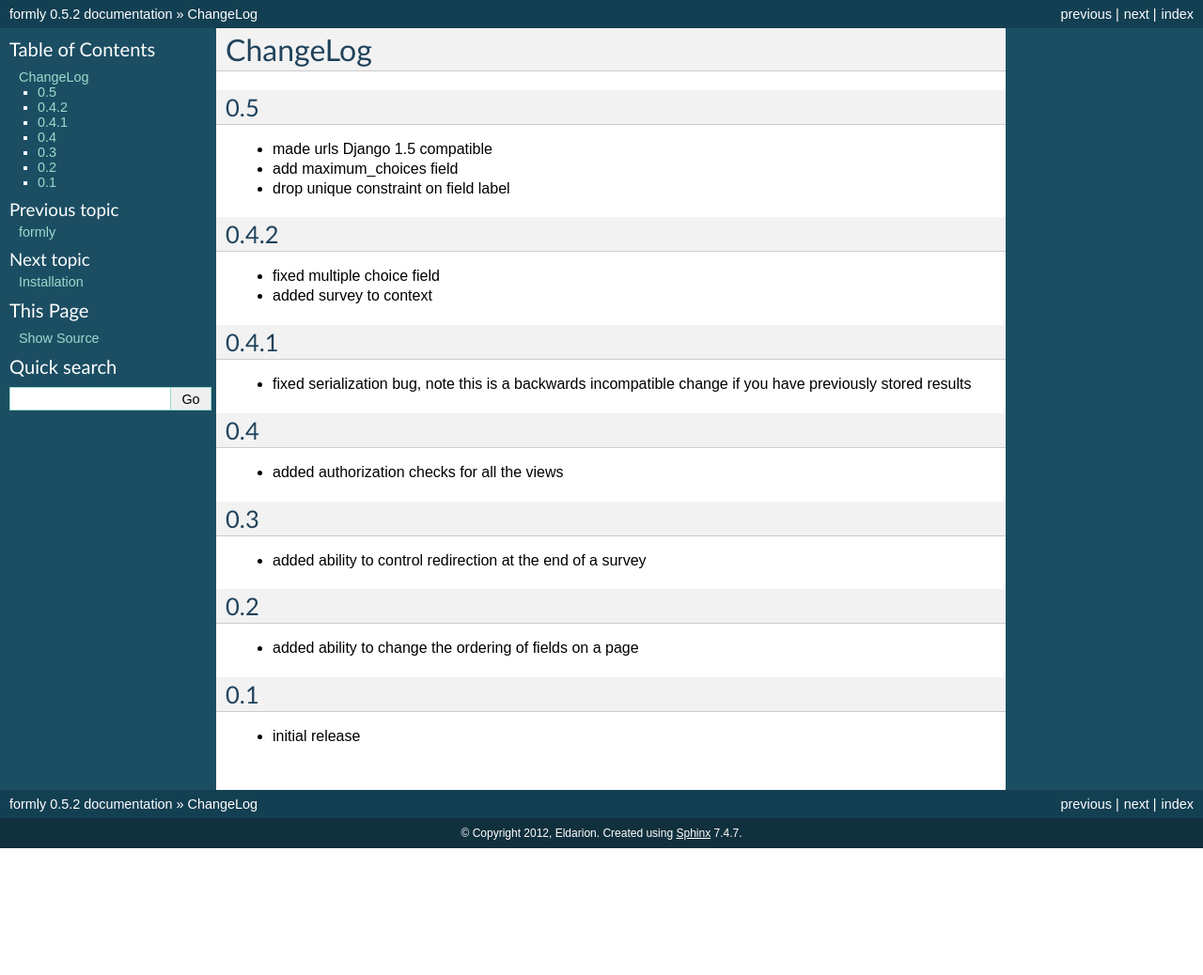
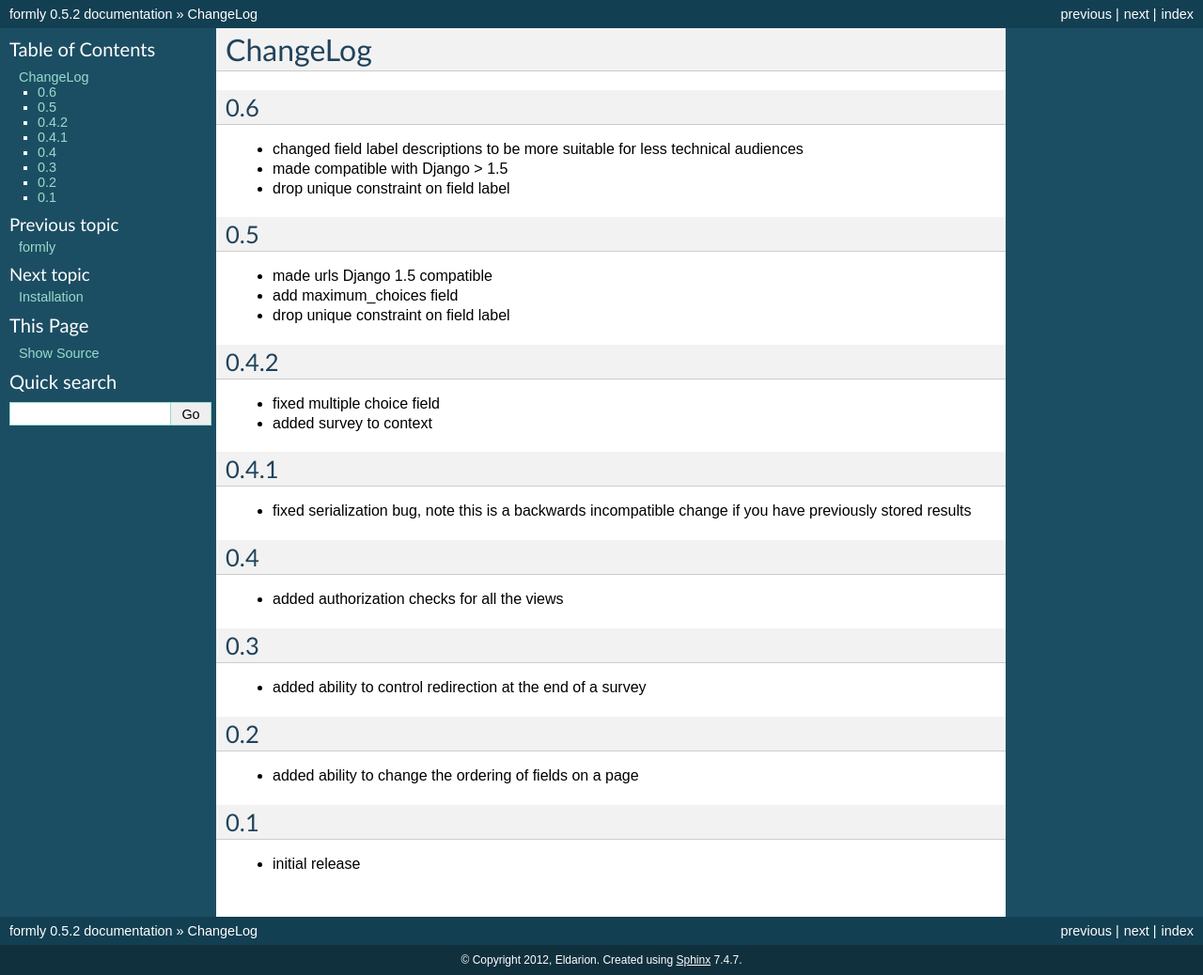
Before and after one commit to eldarion/formly, a Sphinx documentation site: the page built from docs/changelog.rst, in a window 1280 px wide. Shown: the whole page at 94% size. Built offline with Sphinx 7.4.7, drawn with Linux system fonts in a browser that asks for light colours; before the commit the page ends 903 px from its top, so only the background shows below that.

Commit message:
update changelog

```diff
--- a/docs/changelog.rst
+++ b/docs/changelog.rst
@@ -2,6 +2,14 @@
 
 ChangeLog
 =========
+
+0.6
+---
+
+- changed field label descriptions to be more suitable for less technical audiences
+- made compatible with Django > 1.5
+- drop unique constraint on field label
+
 
 0.5
 ---
```
